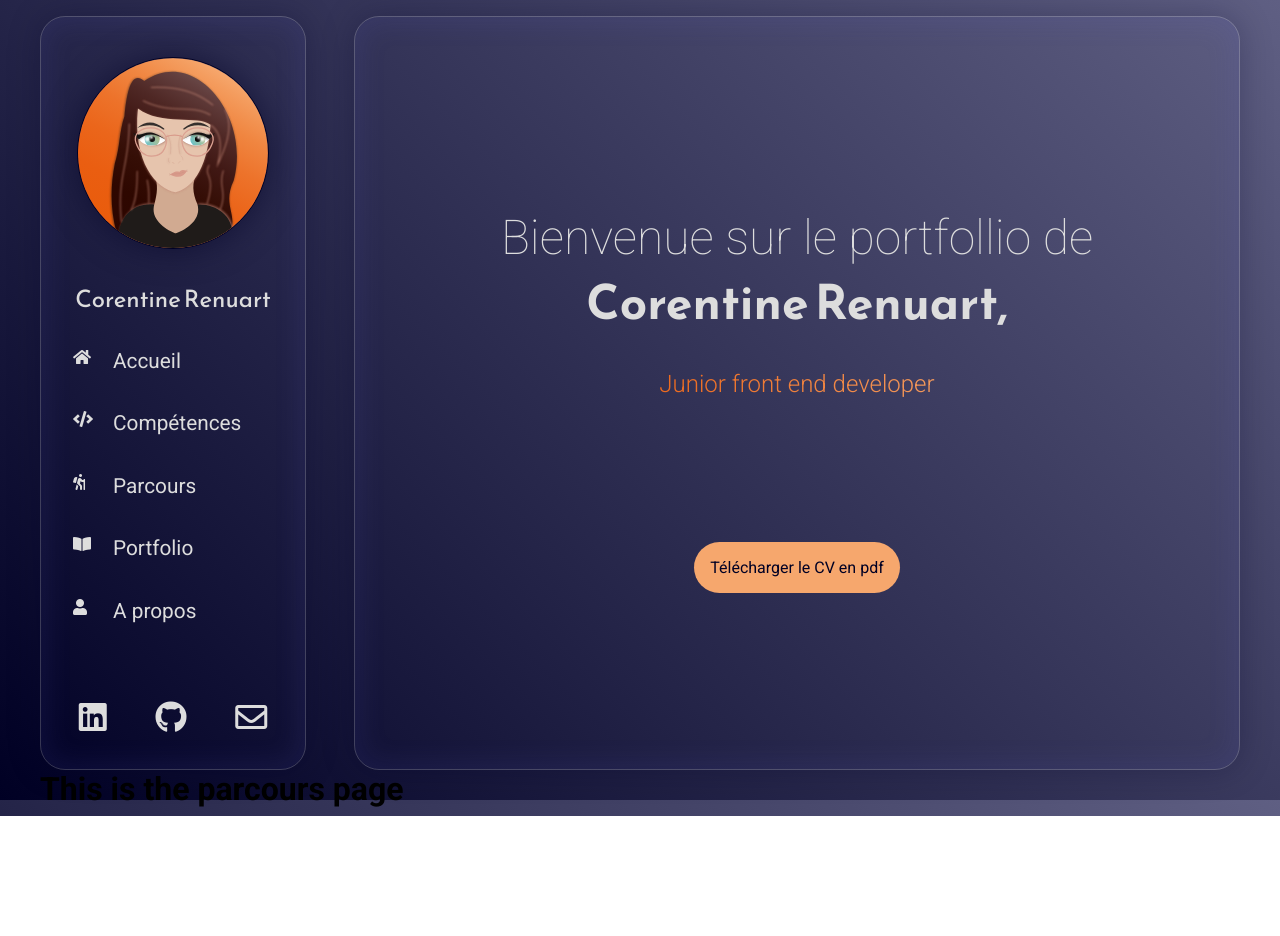
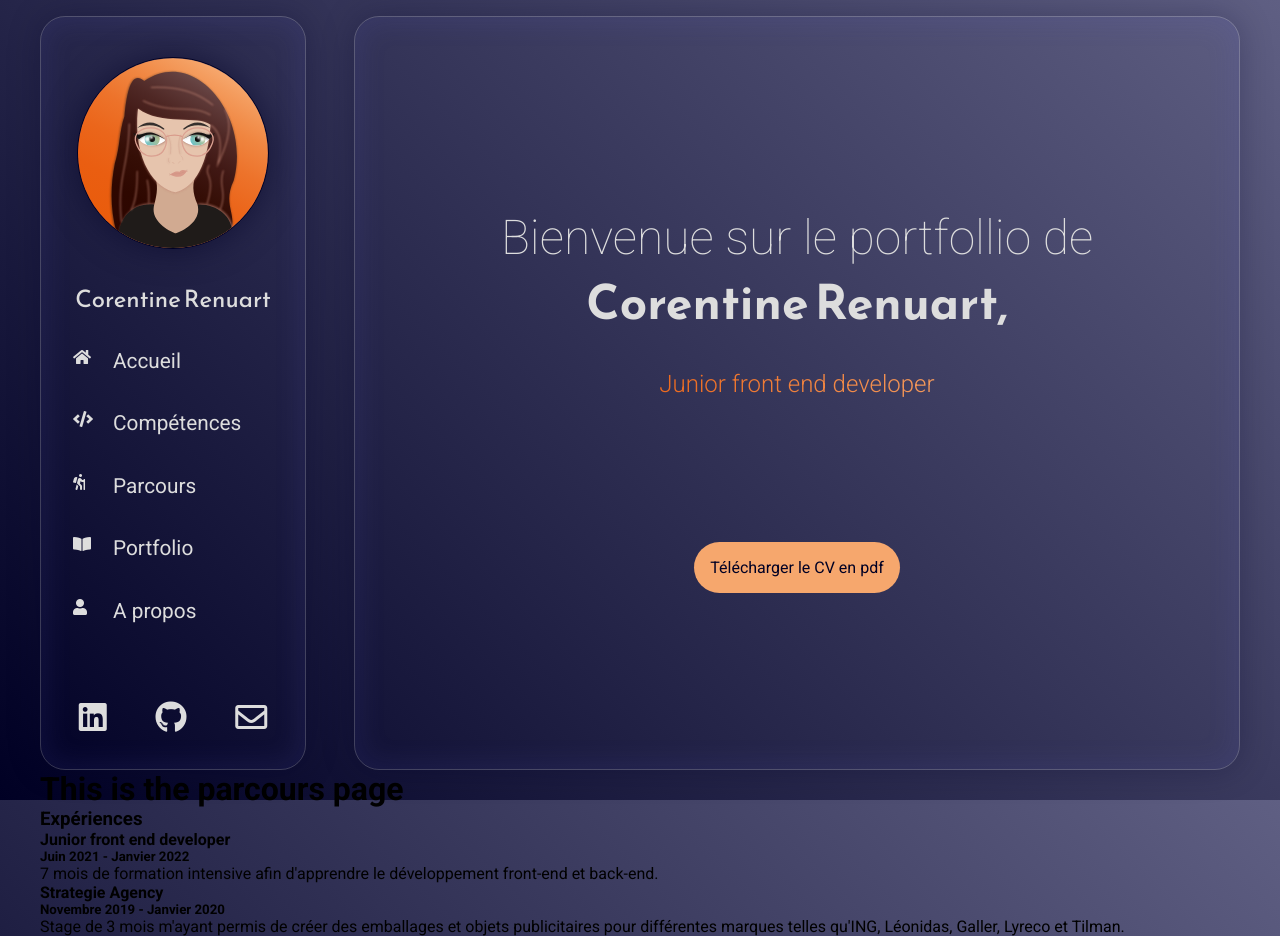
Before and after one commit to Corentine4/Portfolio-React, a React (Create React App) app: page /career in a window 1280 px wide. Before the commit the page ends 816 px from the top, so only its background shows below. Built offline with nearby package versions, Linux system fonts and the light colour scheme.

Commit message:
Moove the experiences component

```diff
--- a/src/pages/Career.js
+++ b/src/pages/Career.js
@@ -1,11 +1,13 @@
 import React from 'react';
 import Navigation from './Home';
+import Experiences from '../elements/Career/Experiences';
 
 const Parcours = () => {
     return (
         <div>
             <Navigation/>
             <h1>This is the parcours page</h1>
+            <Experiences/>
         </div>
     );
 };
--- a/src/pages/Knowledges.js
+++ b/src/pages/Knowledges.js
@@ -1,5 +1,5 @@
 import React from 'react';
-import Experiences from '../elements/Knowledges/Experiences';
+import Experiences from '../elements/Career/Experiences';
 import Hobbys from '../elements/Knowledges/Hobbys';
 import Languages from '../elements/Knowledges/Languages';
 import Otherskills from '../elements/Knowledges/Otherskills';
@@ -15,7 +15,6 @@ const knowledges = () => {
                 {/* Contenus de la page */}
                 <div className="KnowledgesContent">
                     <Languages/>
-                    <Experiences/>
                     <Otherskills/>
                     <Hobbys/>
                 </div>
```
Also changed, not shown: src/elements/Career/Experiences.js (renamed from src/elements/Knowledges/Experiences.js).
